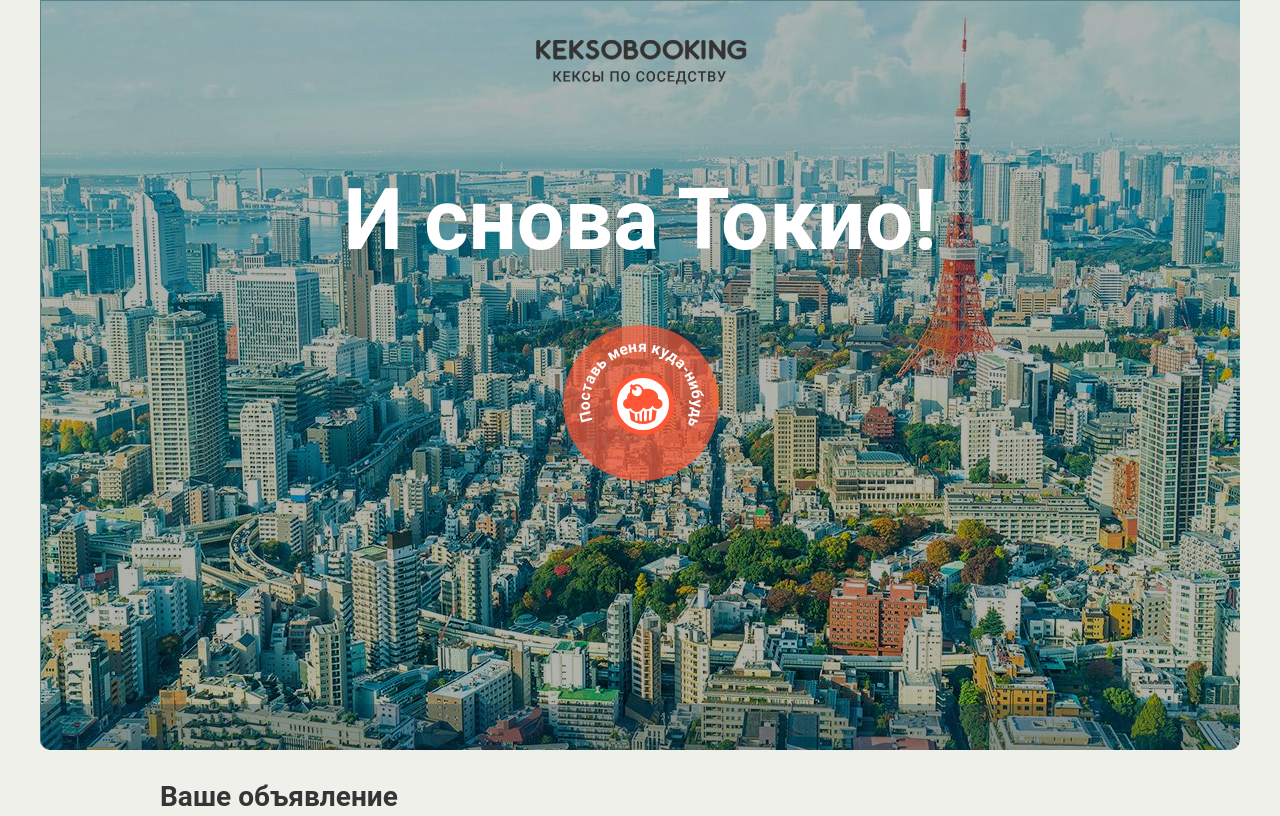
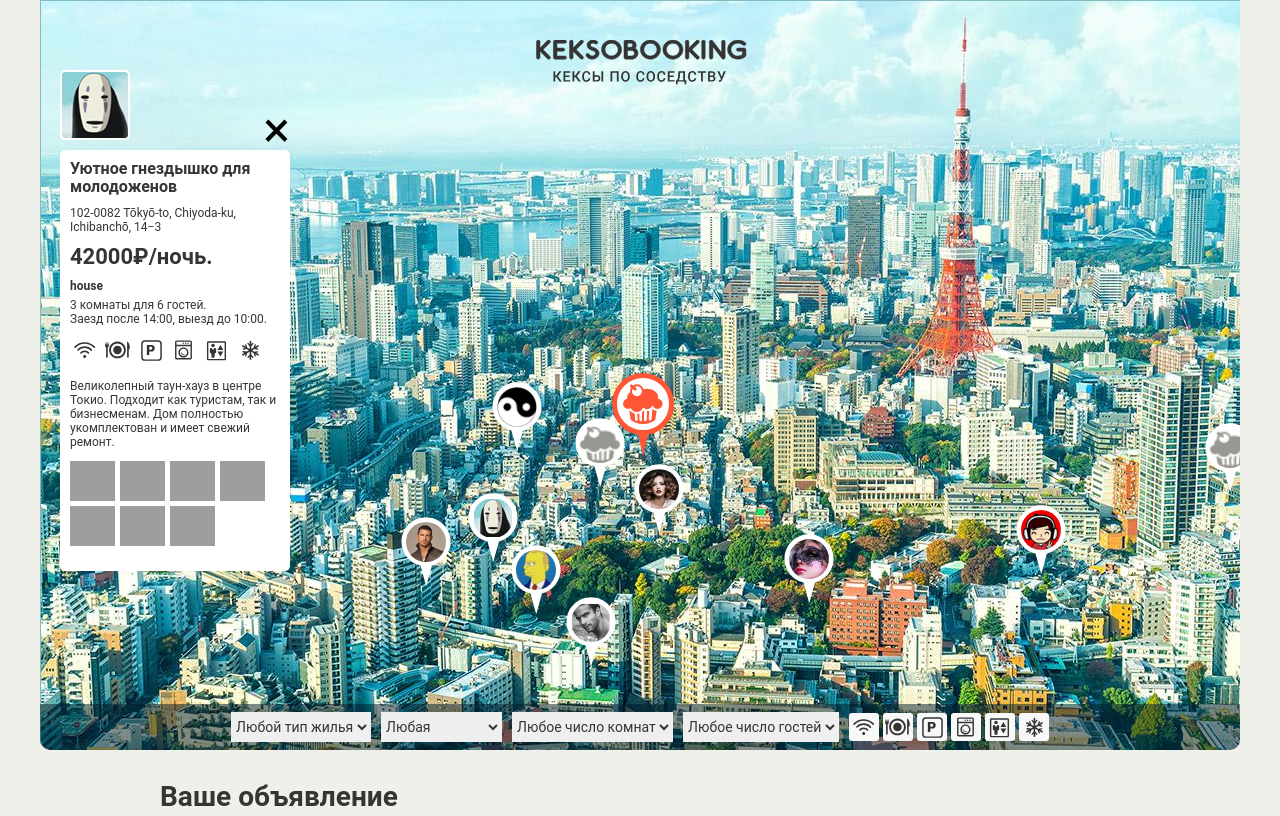
Before and after one commit to ibenderina/1105925-keksobooking-19, a website: page index.html in a window 1280 px wide. Shown: the top 816 px of the page. Drawn offline with Linux system fonts and the light colour scheme; grey boxes are pictures that could not be loaded; files whose address does not match are found by name.

Commit message:
map pins

```diff
--- a/index.html
+++ b/index.html
@@ -230,7 +230,9 @@
 
   <!-- Метка объявления -->
   <template id="pin">
-    <button type="button" class="map__pin" style="left: 200px; top: 400px;"><img src="img/avatars/user07.png" width="40" height="40" draggable="false" alt="Метка объявления"></button>
+    <button type="button" class="map__pin" style="left: 200px; top: 400px;">
+      <img class="map__pin-img" src="img/avatars/user07.png" width="40" height="40" draggable="false" alt="Метка объявления">
+    </button>
   </template>
 
   <!-- Сообщение об успешном создании объявления -->
@@ -248,5 +250,11 @@
     </div>
   </template>
 
+<script src="js/backend.js"></script>
+<script src="js/tools.js"></script>
+<script src="js/mock.js"></script>
+<script src="js/card.js"></script>
+<script src="js/map.js"></script>
+
 </body>
 </html>
--- /dev/null
+++ b/js/card.js
@@ -0,0 +1,55 @@
+'use strict';
+
+(function () {
+  var cardTemplate = document.querySelector('#card').content;
+  var cardTemplateItem = cardTemplate.children[0];
+
+  var createCard = function () {
+    var cardTemplateItemClone = cardTemplateItem.cloneNode(true);
+    var popupAvatar = cardTemplateItemClone.querySelector('.popup__avatar');
+    var popupPhotos = cardTemplateItemClone.querySelector('.popup__photos');
+    var popupPhoto = cardTemplateItemClone.querySelector('.popup__photo');
+    var popupFeatures = cardTemplateItemClone.querySelector('.popup__features');
+    var popupFeature = cardTemplateItemClone.querySelectorAll('.popup__feature');
+    var data = window.data[0];
+    var offer = data.offer;
+    var dataPhotos = new DocumentFragment();
+    var popupData = [
+      ['.popup__title', offer.title],
+      ['.popup__text--address', offer.address],
+      ['.popup__text--price', offer.price ? offer.price + '₽/ночь.' : null],
+      ['.popup__type', offer.type],
+      ['.popup__text--capacity', offer.rooms && offer.guests ? offer.rooms + ' комнаты для ' + offer.guests + ' гостей.' : null],
+      ['.popup__text--time', offer.checkin && offer.checkout ? 'Заезд после ' + offer.checkin + ', выезд до ' + offer.checkout + '.' : null],
+      ['.popup__description', offer.description]
+    ];
+    popupAvatar.src = data.author.avatar;
+    if (offer.photos) {
+      offer.photos.forEach(function (item) {
+        var popupPhotoClone = popupPhoto.cloneNode();
+        popupPhotoClone.src = item;
+        dataPhotos.appendChild(popupPhotoClone);
+      });
+    }
+    popupPhoto.classList.add('hidden');
+    popupPhotos.appendChild(dataPhotos);
+    if (offer.features) {
+      popupFeature.forEach(function (item) {
+        // var popupFeatureClass = item.className;
+        // if () {
+        //   offer.features.indexOf(popupFeatureClass);
+        // }
+      });
+    }
+
+    popupData.forEach(function (item) {
+      if (item[1]) {
+        var dataSelector = cardTemplateItemClone.querySelector(item[0]);
+        dataSelector.textContent = item[1];
+      }
+    });
+    return cardTemplateItemClone;
+  };
+
+  window.createCard = createCard;
+})();
--- /dev/null
+++ b/js/map.js
@@ -0,0 +1,31 @@
+'use strict';
+
+(function () {
+  var map = document.querySelector('.map');
+  var mapFilterContainer = document.querySelector('.map__filters-container');
+  var pinTemplate = document.querySelector('#pin').content;
+  var pinTemplateItem = pinTemplate.children[0];
+  var mapPins = document.querySelector('.map__pins');
+  var adsFragment = new DocumentFragment();
+
+  var createSimilarAd = function () {
+    return window.data;
+  };
+
+  map.classList.remove('map--faded');
+
+  createSimilarAd().forEach(function (item) {
+    var pinEl = pinTemplateItem.cloneNode(true);
+    var pinTemplateImg = pinEl.querySelector('.map__pin-img');
+    var x = 0;
+    var y = 0;
+    pinEl.style.left = (item.location.x + x) + 'px';
+    pinEl.style.top = (item.location.y + y) + 'px';
+    pinTemplateImg.src = item.author.avatar;
+    pinTemplateImg.alt = item.offer.title;
+    adsFragment.appendChild(pinEl);
+  });
+
+  mapPins.appendChild(adsFragment);
+  mapFilterContainer.insertAdjacentElement('beforeBegin', window.createCard());
+})();
--- /dev/null
+++ b/js/mock.js
@@ -0,0 +1,325 @@
+'use strict';
+
+window.data = [
+  {
+    'author': {
+      'avatar': 'img/avatars/user01.png'
+    },
+    'offer': {
+      'title': 'Уютное гнездышко для молодоженов',
+      'address': '102-0082 Tōkyō-to, Chiyoda-ku, Ichibanchō, 14−3',
+      'price': 42000,
+      'type': 'house',
+      'rooms': 3,
+      'guests': 6,
+      'checkin': '14:00',
+      'checkout': '10:00',
+      'features': [
+        'wifi',
+        'dishwasher',
+        'parking',
+        'washer',
+        'elevator',
+        'conditioner'
+      ],
+      'description': 'Великолепный таун-хауз в центре Токио. Подходит как туристам, так и бизнесменам. Дом полностью укомплектован и имеет свежий ремонт.',
+      'photos': [
+        'https://cdn.ostrovok.ru/t/x500/mec/hotels/11000000/10360000/10357700/10357605/10357605_25_b.jpg',
+        'https://cdn.ostrovok.ru/t/x500/mec/hotels/11000000/10360000/10357700/10357605/10357605_27_b.jpg',
+        'https://cdn.ostrovok.ru/t/x500/mec/hotels/11000000/10360000/10357700/10357605/10357605_17_b.jpg',
+        'https://cdn.ostrovok.ru/t/x500/mec/hotels/11000000/10360000/10357700/10357605/10357605_30_b.jpg',
+        'https://cdn.ostrovok.ru/t/x500/mec/hotels/10000000/9160000/9151200/9151174/9151174_1_b.jpg',
+        'https://cdn.ostrovok.ru/t/x500/mec/hotels/10000000/9160000/9151200/9151174/9151174_12_b.jpg',
+        'https://cdn.ostrovok.ru/t/x500/mec/hotels/10000000/9160000/9151200/9151174/9151174_5_b.jpg'
+      ]
+    },
+    'location': {
+      'x': 428,
+      'y': 493
+    }
+  },
+  {
+    'author': {
+      'avatar': 'img/avatars/user02.png'
+    },
+    'offer': {
+      'title': 'Маленькая квартирка рядом с парком',
+      'address': '102-0075 Tōkyō-to, Chiyoda-ku, Sanbanchō',
+      'price': 30000,
+      'type': 'flat',
+      'rooms': 1,
+      'guests': 1,
+      'checkin': '9:00',
+      'checkout': '7:00',
+      'features': [
+        'elevator',
+        'conditioner'
+      ],
+      'description': 'Маленькая чистая квратира на краю парка. Без интернета, регистрации и СМС.',
+      'photos': [
+        'https://cdn.ostrovok.ru/t/x500/carsolize/images/hotels/01488611-c1f9-4854-ad67-9f0ad3e857e6.jpeg',
+        'https://cdn.ostrovok.ru/t/x500/carsolize/images/hotels/d976dd4b-2a7e-415a-a2a2-afc51caf8006.jpeg'
+      ]
+    },
+    'location': {
+      'x': 471,
+      'y': 545
+    }
+  },
+  {
+    'author': {
+      'avatar': 'img/avatars/user03.png'
+    },
+    'offer': {
+      'title': 'Небольшая лавочка в парке',
+      'address': 'Chiyoda-ku, Tōkyō-to 102-0091',
+      'price': 100,
+      'type': 'bungalo',
+      'rooms': 0,
+      'guests': 0,
+      'checkin': '0:00',
+      'checkout': '0:00',
+      'features': [],
+      'description': 'Великолепная лавочка прямо в центре парка. Подходит для всех кто любит спать на свежем воздухе.',
+      'photos': []
+    },
+    'location': {
+      'x': 744,
+      'y': 534
+    }
+  },
+  {
+    'author': {
+      'avatar': 'img/avatars/user04.png'
+    },
+    'offer': {
+      'title': 'Императорский дворец в центре Токио',
+      'address': '1-1 Chiyoda, Chiyoda-ku, Tōkyō-to 100-8111',
+      'price': 6000000,
+      'type': 'house',
+      'rooms': 35,
+      'guests': 93,
+      'checkin': '21:00',
+      'checkout': '20:00',
+      'features': [
+        'wifi',
+        'dishwasher',
+        'parking',
+        'washer',
+        'elevator',
+        'conditioner'
+      ],
+      'description': 'Замечательный дворец в старинном центре города. Только для тех кто может себе позволить дворец. Лакеев и прочих жокеев просим не беспокоить.',
+      'photos': [
+        'https://cdn.ostrovok.ru/t/x500/carsolize/images/hotels/5a29d708-9396-40bf-b002-92c5fdeb5c90.jpeg',
+        'https://cdn.ostrovok.ru/t/x500/carsolize/images/hotels/23e332cb-1379-4582-85ac-901d6c441635.jpeg',
+        'https://cdn.ostrovok.ru/t/x500/carsolize/images/hotels/1c859bbf-61d6-4295-b463-c1d0cbf62592.jpeg',
+        'https://cdn.ostrovok.ru/t/x500/carsolize/images/hotels/f5e66549-1940-4659-b27a-652f5c809231.jpeg',
+        'https://cdn.ostrovok.ru/t/x500/mec/hotels/11000000/10360000/10357700/10357605/10357605_30_b.jpg',
+        'https://cdn.ostrovok.ru/t/x500/laterooms/hotelphotos/laterooms/274510/gallery/economy-apartment-shinjuku-tokyo-tokyo_040220130219545024.jpg',
+        'https://cdn.ostrovok.ru/t/x500/laterooms/hotelphotos/laterooms/274510/gallery/economy-apartment-shinjuku-tokyo-tokyo_040220130215449816.jpg',
+        'https://cdn.ostrovok.ru/t/x500/laterooms/hotelphotos/laterooms/274510/gallery/economy-apartment-shinjuku-tokyo-tokyo_040220130206399539.jpg',
+        'https://cdn.ostrovok.ru/t/x500/carsolize/images/hotels/69d53ff8-cd47-479d-8c9a-5170352aa169.jpeg',
+        'https://cdn.ostrovok.ru/t/x500/carsolize/images/hotels/19614107-a1da-4a0b-8a93-95107704a598.jpeg',
+        'https://cdn.ostrovok.ru/t/x500/carsolize/images/hotels/a97c72b9-e311-4a5a-863d-ea1e31ae9924.jpeg',
+        'https://cdn.ostrovok.ru/t/x500/carsolize/images/hotels/d2a52c68-e877-4902-be6d-c7f3cb198437.jpeg'
+      ]
+    },
+    'location': {
+      'x': 526,
+      'y': 597
+    }
+  },
+  {
+    'author': {
+      'avatar': 'img/avatars/user05.png'
+    },
+    'offer': {
+      'title': 'Милейший чердачок',
+      'address': '102-0094 Tōkyō-to, Chiyoda-ku, Kioichō, 3',
+      'price': 10000,
+      'type': 'bungalo',
+      'rooms': 1,
+      'guests': 2,
+      'checkin': '11:00',
+      'checkout': '10:00',
+      'features': [
+        'wifi',
+        'washer',
+        'elevator'
+      ],
+      'description': 'Маленькая квартирка на чердаке. Для самых не требовательных.',
+      'photos': [
+        'https://cdn.ostrovok.ru/t/x500/mec/hotels/5000000/4500000/4493700/4493658/4493658_17_b.jpg',
+        'https://cdn.ostrovok.ru/t/x500/mec/b4/c6/b4c674087f12b74bc71fe073923ec744dfe1ed8f.jpeg',
+        'https://cdn.ostrovok.ru/t/x500/mec/1e/e8/1ee854db105a1f6bcd19ea62e1aa294724af7885.jpeg',
+        'https://cdn.ostrovok.ru/t/x500/mec/ca/9a/ca9ad256650553cdce9d8ff8baad93d4f17b9484.jpeg'
+      ]
+    },
+    'location': {
+      'x': 361,
+      'y': 517
+    }
+  },
+  {
+    'author': {
+      'avatar': 'img/avatars/default.png'
+    },
+    'offer': {
+      'title': 'Наркоманский притон',
+      'address': '102-0094 Tōkyō-to, Chiyoda-ku, Kioichō, 3',
+      'price': 5000,
+      'type': 'bungalo',
+      'rooms': 3,
+      'guests': 6,
+      'checkin': '11:00',
+      'checkout': '10:00',
+      'features': [
+        'wifi',
+        'dishwasher',
+        'parking',
+        'washer',
+        'elevator',
+        'conditioner'
+      ],
+      'description': 'У нас есть всё! Шприцы, интернет, кофе. Для всех кто знает толк в отдыхе. Полицию просим не беспокоить.',
+      'photos': [
+        'https://cdn.ostrovok.ru/t/x500/carsolize/images/hotels/42624d02-3198-4979-b521-194024454eb7.jpeg'
+      ]
+    },
+    'location': {
+      'x': 1165,
+      'y': 423
+    }
+  },
+  {
+    'author': {
+      'avatar': 'img/avatars/user06.png'
+    },
+    'offer': {
+      'title': 'Чёткая хата',
+      'address': '102-0081 Tōkyō-to, Chiyoda-ku, Yonbanchō, 5−6',
+      'price': 9000,
+      'type': 'flat',
+      'rooms': 2,
+      'guests': 3,
+      'checkin': '17:00',
+      'checkout': '16:00',
+      'features': [
+        'dishwasher',
+        'parking',
+        'washer',
+        'elevator',
+        'conditioner'
+      ],
+      'description': 'У нас тут все ништяк. Ларек за углом. Шава 24 часа. Приезжайте! Интернетов нет!',
+      'photos': [
+        'https://cdn.ostrovok.ru/t/x500/mec/a4/bb/a4bbfa3d98c0ddf60e95e610509dbede8160e40e.jpeg',
+        'https://cdn.ostrovok.ru/t/x500/mec/hotels/1000000/480000/470500/470466/470466_12_b.jpg',
+        'https://cdn.ostrovok.ru/t/x500/mec/hotels/1000000/480000/470500/470466/470466_17_b.jpg',
+        'https://cdn.ostrovok.ru/t/x500/carsolize/images/hotels/aa9f9334-acd2-46f7-ae6e-4ae039376ec6.jpeg'
+      ]
+    },
+    'location': {
+      'x': 594,
+      'y': 464
+    }
+  },
+  {
+    'author': {
+      'avatar': 'img/avatars/user07.png'
+    },
+    'offer': {
+      'title': 'Стандартная квартира в центре',
+      'address': 'Chiyoda-ku, Tōkyō-to 102-0082',
+      'price': 60000,
+      'type': 'flat',
+      'rooms': 3,
+      'guests': 5,
+      'checkin': '17:00',
+      'checkout': '16:00',
+      'features': [
+        'wifi',
+        'dishwasher',
+        'washer',
+        'conditioner'
+      ],
+      'description': 'Тут красиво, светло и уютно. Есть где разместиться компании из 5 человек. Кофе и печеньки бесплатно.',
+      'photos': [
+        'https://cdn.ostrovok.ru/t/x500/carsolize/images/hotels/987935fb-633a-46b8-9b76-76af9f35c5e3.jpeg',
+        'https://cdn.ostrovok.ru/t/x500/carsolize/images/hotels/434b2eda-5af9-4b93-b97d-4e7514621ff1.jpeg',
+        'https://cdn.ostrovok.ru/t/x500/carsolize/images/hotels/fa9c3bba-a64a-4019-ab50-102bf6e5d691.jpeg',
+        'https://cdn.ostrovok.ru/t/x500/carsolize/images/hotels/f779d886-18a6-4ffb-b7c2-f5d4d0c8952a.jpeg'
+      ]
+    },
+    'location': {
+      'x': 452,
+      'y': 382
+    }
+  },
+  {
+    'author': {
+      'avatar': 'img/avatars/user08.png'
+    },
+    'offer': {
+      'title': 'Тихая квартирка недалеко от метро',
+      'address': '102-0082 Tōkyō-to, Chiyoda-ku, Ichibanchō, 17−4',
+      'price': 50000,
+      'type': 'flat',
+      'rooms': 1,
+      'guests': 3,
+      'checkin': '23:00',
+      'checkout': '5:00',
+      'features': [
+        'wifi',
+        'dishwasher',
+        'washer'
+      ],
+      'description': 'Квартира на первом этаже. Соседи тихие. Для всех, кто терпеть не может шума и суеты.',
+      'photos': [
+        'https://cdn.ostrovok.ru/t/x500/mec/9b/6c/9b6cacd832ce9f3db3f17b3a2f368958710ce518.jpeg',
+        'https://cdn.ostrovok.ru/t/x500/mec/9c/5d/9c5dc5a6daf5353bb44b5696df1c1186c55173b9.jpeg',
+        'https://cdn.ostrovok.ru/t/x500/mec/cd/c6/cdc6e4a1df6259cb54c75edb6ac351180b49b5ec.jpeg',
+        'https://cdn.ostrovok.ru/t/x500/carsolize/images/hotels/abcedd44-bfbd-411d-9919-fa2ac82ef6b0.jpeg'
+      ]
+    },
+    'location': {
+      'x': 976,
+      'y': 505
+    }
+  },
+  {
+    'author': {
+      'avatar': 'img/avatars/default.png'
+    },
+    'offer': {
+      'title': 'Милое гнездышко для фанатов Анимэ',
+      'address': '105-0003 Tōkyō-to, Minato-ku, Nishishinbashi, 2 Chome−3',
+      'price': 90000,
+      'type': 'house',
+      'rooms': 1,
+      'guests': 2,
+      'checkin': '23:00',
+      'checkout': '5:00',
+      'features': [
+        'wifi',
+        'dishwasher',
+        'parking',
+        'washer',
+        'elevator',
+        'conditioner'
+      ],
+      'description': 'Азиатов просьба не беспокоить.',
+      'photos': [
+        'https://cdn.ostrovok.ru/t/x500/second2/1389653673/9237e4e2ff53d3d1beb69e49412df972.jpg',
+        'https://cdn.ostrovok.ru/t/x500/second/1389604422/ff530e241de007ce3af7bdd23719ae0a.jpg',
+        'https://cdn.ostrovok.ru/t/x500/mec/hotels/2000000/1480000/1479400/1479346/1479346_34_b.jpg',
+        'https://cdn.ostrovok.ru/t/x500/mec/hotels/2000000/1480000/1479400/1479346/1479346_40_b.jpg'
+      ]
+    },
+    'location': {
+      'x': 535,
+      'y': 418
+    }
+  }
+];
```
Also changed, not shown: js/backend.js (added, +55 -0 lines), js/tools.js (added, +12 -0 lines), Readme.md, js/main.js (deleted).
